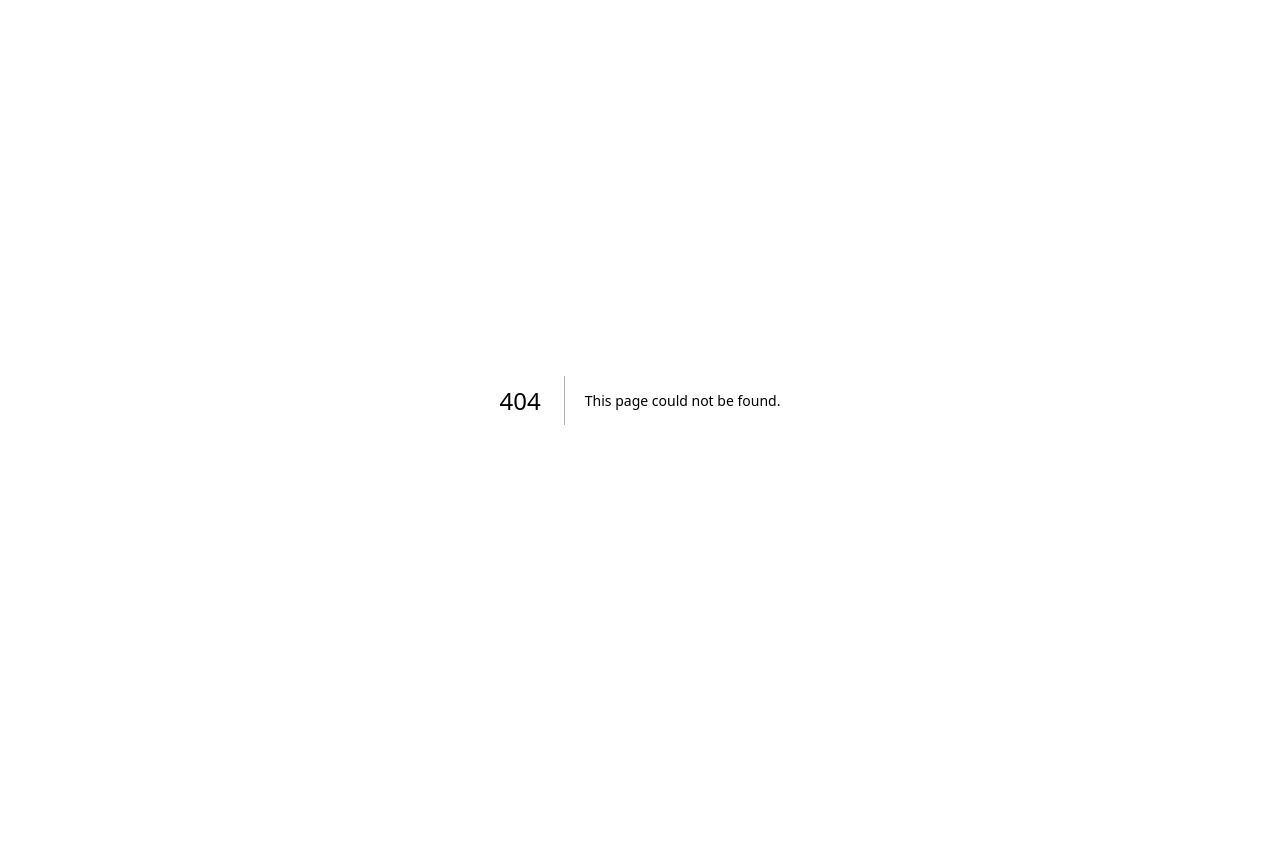
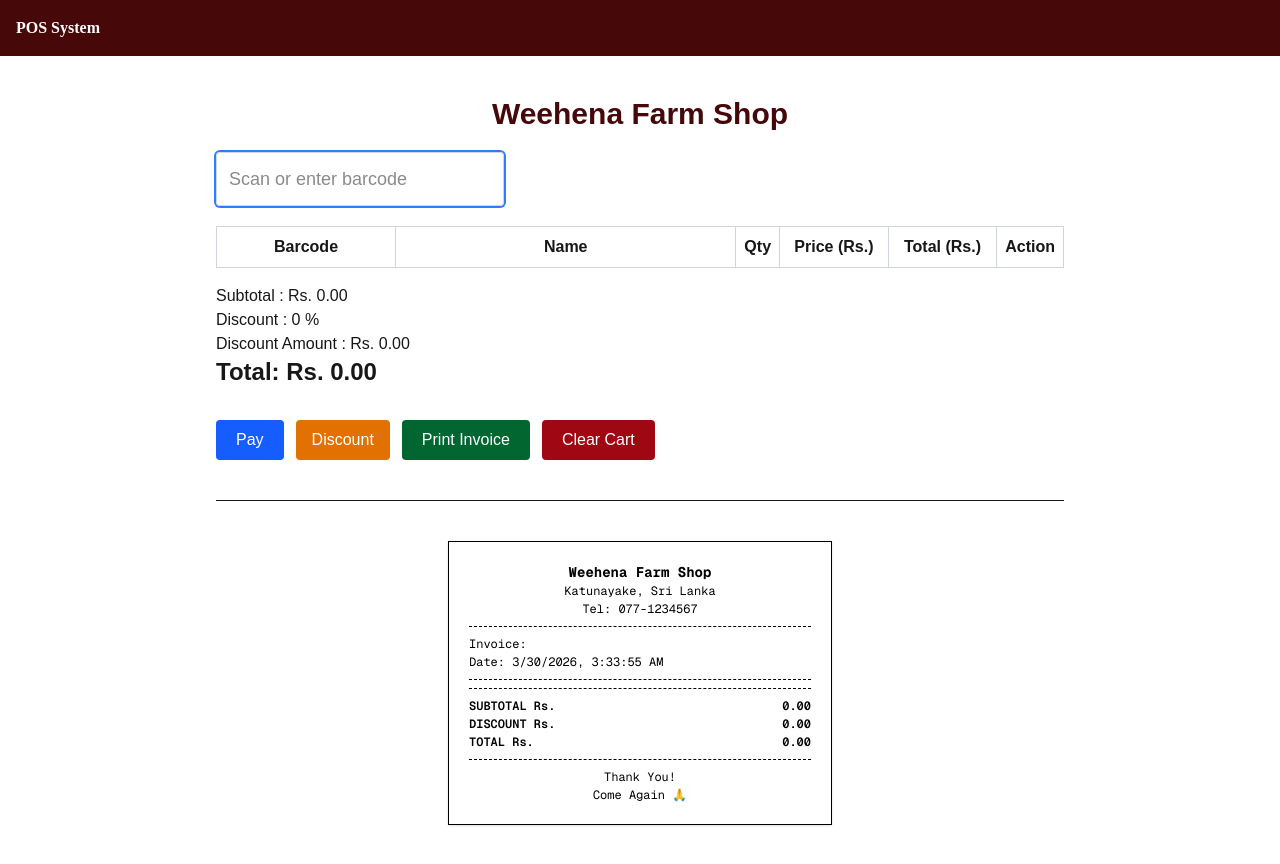
Before and after one commit to yohan9878/pos-system, a Next.js app: page /outlet/1/scan in a window 1280 px wide. Before the commit this address had no page. Before the commit the page ends 800 px from the top, so only its background shows below. Built offline with nearby package versions, Linux system fonts and the light colour scheme.

Commit message:
Seperated Cashier UI from landing page

```diff
--- /dev/null
+++ b/app/(pos)/outlet/[id]/layout.tsx
@@ -0,0 +1,17 @@
+import { ReactNode } from "react";
+
+interface Props {
+  children: ReactNode;
+}
+
+export default function ScanLayout({ children }: Props) {
+  return (
+    <div className="min-h-screen">
+      {/* Optional Header */}
+      <div className="bg-red-950 text-white p-4 font-bold">POS System</div>
+
+      {/* Page Content */}
+      <div className="p-4 bg-white">{children}</div>
+    </div>
+  );
+}
--- /dev/null
+++ b/app/(pos)/outlet/[id]/scan/page.tsx
@@ -0,0 +1,172 @@
+"use client";
+
+import { useState, useContext, useRef } from "react";
+import { CartContext } from "@/app/context/CartContext";
+import BarcodeInput from "@/app/components/BarcodeInput";
+import CartTable from "@/app/components/CartTable";
+import TotalDisplay from "@/app/components/TotalDisplay";
+import Button from "@/app/components/Button";
+import { fetchProduct } from "@/app/services/productService";
+import { Product } from "@/app/types";
+import QuantityModal from "@/app/components/QuantityModal";
+import Receipt from "@/app/components/Receipt";
+import DiscountModal from "@/app/components/DiscountModal";
+import { calculateTotal } from "@/app/utils/calculateTotal";
+import generateInvoiceNumber from "@/app/utils/generateInvoiceNumber";
+
+export default function ScanPage() {
+  const [barcode, setBarcode] = useState<string>("");
+  const { cart, setCart } = useContext(CartContext)!;
+  const [modalOpen, setModalOpen] = useState(false);
+  const [selectedProduct, setSelectedProduct] = useState<Product | null>(null);
+
+  const [discountModalOpen, setDiscountModalOpen] = useState(false);
+  const [discount, setDiscount] = useState(0);
+  const [discountType, setDiscountType] = useState<"percentage" | "fixed">(
+    "percentage",
+  );
+  const [invoiceNo, setInvoiceNo] = useState<string>("");
+  const { subtotal, total, discountAmount } = calculateTotal(
+    cart,
+    discount,
+    discountType,
+  );
+
+  const inputRef = useRef<HTMLInputElement>(null);
+
+  const handleAdd = () => {
+    const product = fetchProduct(barcode);
+    if (!product) return alert("Product not found");
+
+    // Open modal for ANY scan
+    setSelectedProduct(product);
+    setModalOpen(true);
+
+    setBarcode("");
+  };
+
+  const handlePay = () => {
+    const newInvoice = generateInvoiceNumber();
+    setInvoiceNo(newInvoice);
+
+    alert(`Payment Done\nInvoice: ${newInvoice}`);
+  };
+
+  const handleConfirmQty = (qty: number) => {
+    if (!selectedProduct) return;
+
+    const existing = cart.find(
+      (item) => item.barcode === selectedProduct.barcode,
+    );
+
+    if (existing) {
+      // Add to existing quantity
+      setCart(
+        cart.map((item) =>
+          item.barcode === selectedProduct.barcode
+            ? { ...item, qty: item.qty + qty }
+            : item,
+        ),
+      );
+    } else {
+      // Add new item with entered qty
+      setCart([...cart, { ...selectedProduct, qty }]);
+    }
+
+    setTimeout(() => {
+      inputRef.current?.focus();
+    }, 0);
+  };
+
+  const handleDelete = (barcode: string) => {
+    setCart(cart.filter((item) => item.barcode !== barcode));
+  };
+
+  const handleApplyDiscount = (value: number, type: "percentage" | "fixed") => {
+    setDiscount(value);
+    setDiscountType(type);
+  };
+
+  return (
+    <div className="p-6 max-w-4xl mx-auto font-poppins">
+      <h1 className="text-3xl text-red-950 text-center font-popins font-semibold mb-5">
+        Weehena Farm Shop
+      </h1>
+
+      <BarcodeInput
+        barcode={barcode}
+        setBarcode={setBarcode}
+        handleAdd={handleAdd}
+        inputRef={inputRef}
+      />
+
+      <CartTable cart={cart} onDelete={handleDelete} />
+
+      <TotalDisplay
+        discountAmount={discountAmount}
+        subtotal={subtotal}
+        total={total}
+        discount={discount}
+        discountType={discountType}
+      />
+
+      <div className="mt-4">
+        <Button onClick={handlePay}>Pay</Button>
+
+        <button
+          className="mr-3 mt-4 px-4 py-2 bg-amber-600 hover:bg-amber-500 rounded text-white"
+          onClick={() => setDiscountModalOpen(true)}
+        >
+          Discount
+        </button>
+        <Button
+          onClick={() => window.print()}
+          className=" mt-4 px-4 py-2 bg-green-800 hover:bg-green-700 text-white print:hidden"
+        >
+          Print Invoice
+        </Button>
+        <Button
+          onClick={() => {
+            setCart([]);
+            setInvoiceNo("");
+            setDiscount(0);
+          }}
+          className="bg-red-800 hover:bg-red-700"
+        >
+          Clear Cart
+        </Button>
+      </div>
+      <div className="flex items-center my-10 border-t">
+        <QuantityModal
+          isOpen={modalOpen}
+          onClose={() => {
+            setModalOpen(false);
+            setTimeout(() => {
+              inputRef.current?.focus();
+            }, 0);
+          }}
+          onConfirm={handleConfirmQty}
+          initialQty={1}
+          productName={selectedProduct?.name || ""}
+        />
+      </div>
+      <DiscountModal
+        isOpen={discountModalOpen}
+        onClose={() => setDiscountModalOpen(false)}
+        onApply={handleApplyDiscount}
+      />
+
+      <div className=" flex flex-col items-center invoice-print">
+        <Receipt
+          cart={cart}
+          invoiceNo={invoiceNo}
+          subtotal={subtotal}
+          discount={discount}
+          discountType={discountType}
+          discountAmount={discountAmount}
+          total={total}
+        />
+      </div>
+    </div>
+  );
+}
```
